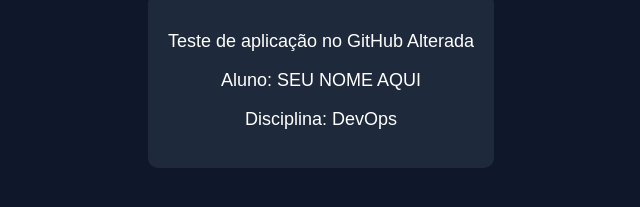
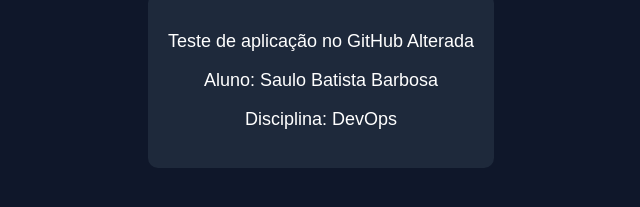
Before and after one commit to saulobbarbosa/P1_SauloBatistaBarbosa, a plain HTML site: page index.html in a window 1280 px wide. Shown: the part 165-372 px from the top of the page, 319-959 px from the left. Drawn offline with Linux system fonts and the light colour scheme.

Commit message:
Esqueci de alterar o nome

```diff
--- a/index.html
+++ b/index.html
@@ -39,7 +39,7 @@
 
     <div class="box">
         <p>Teste de aplicação no GitHub Alterada</p>
-        <p>Aluno: SEU NOME AQUI</p>
+        <p>Aluno: Saulo Batista Barbosa</p>
         <p>Disciplina: DevOps</p>
     </div>
 
```
